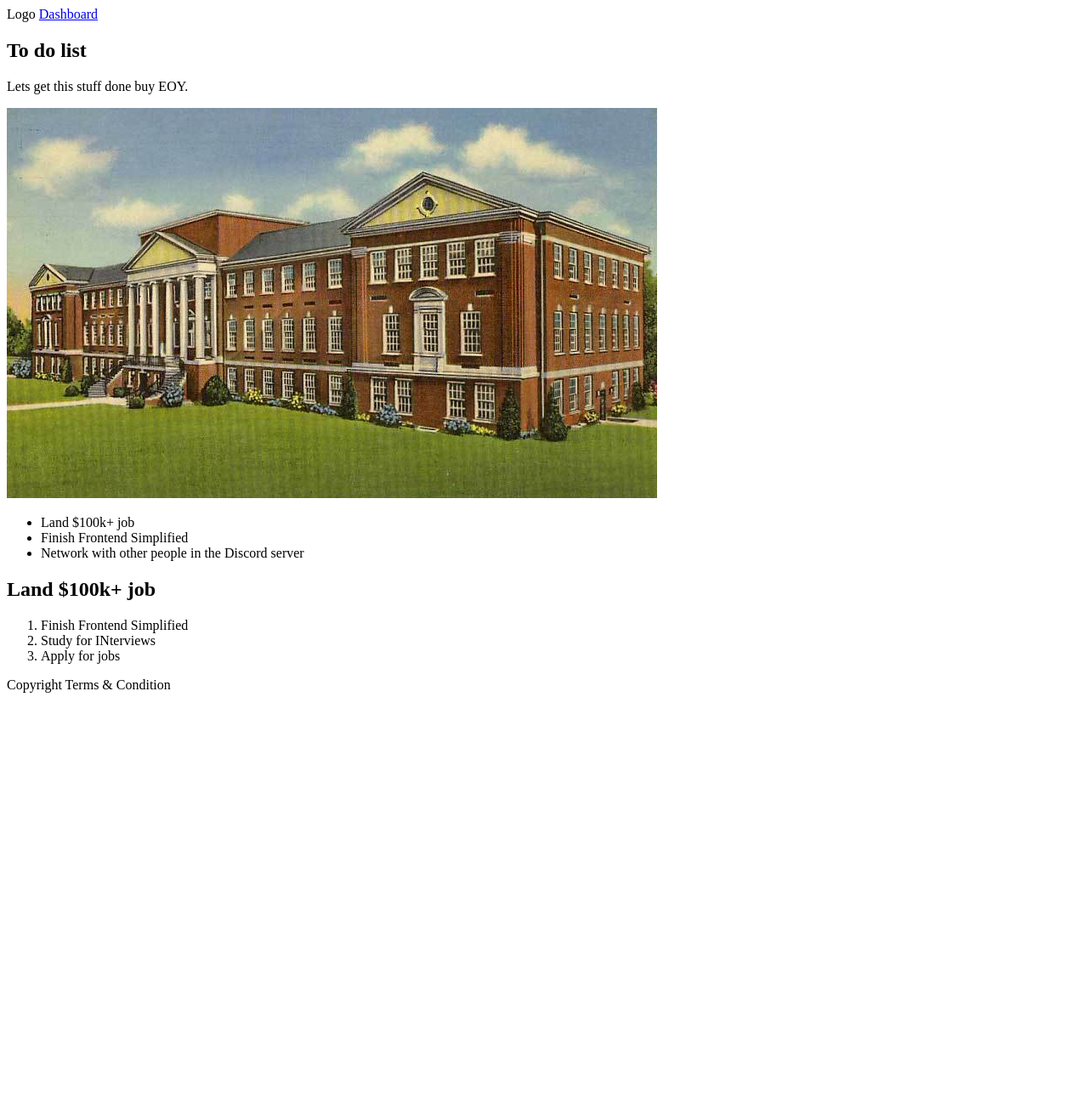
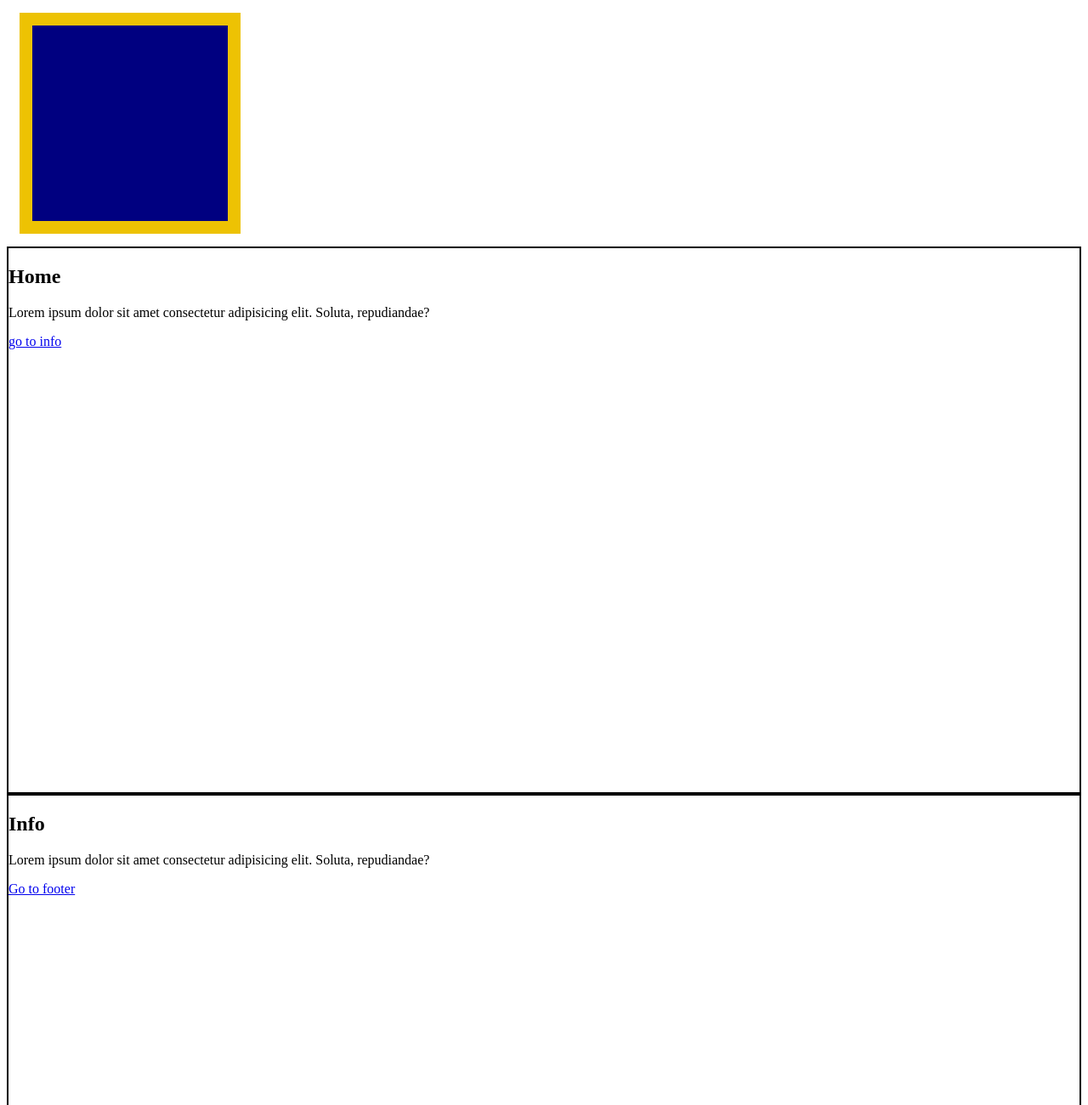
Before and after one commit to Humblebobojay39/HTML_CSS_Training, a plain HTML site: page index.html in a window 1280 px wide. Shown: the top 1300 px of the page at 85% size. Before the commit the page ends 823 px from the top, so only its background shows below. Drawn offline with Linux system fonts and the light colour scheme; files whose address does not match are found by name.

Commit message:
added new html properties and css

```diff
--- a/index.html
+++ b/index.html
@@ -10,6 +10,28 @@
 </head>
 
 <body>
+    <div class="box">
+    </div>
+    <div>
+        <!-- Second lesson -->
+        <section id="home">
+            <h1>Home</h1>
+            <p class="red">Lorem ipsum dolor sit amet consectetur adipisicing elit. Soluta, repudiandae?</p>
+            <a href="#info">go to info</a>
+        </section>
+        <section id="info">
+            <h1>Info</h1>
+            <p class="red">Lorem ipsum dolor sit amet consectetur adipisicing elit. Soluta, repudiandae?</p>
+            <a href="#footer">Go to footer</a>
+        </section>
+        <section id="footer">
+            <h1>Footer</h1>
+            <p class="red">Lorem ipsum dolor sit amet.</p>
+    </div>
+    <div>
+        <!-- first lesson -->
+        <a href="#home">home</a>
+        </section>
         <nav>
             Logo
             <a href="/dashboard.html">Dashboard</a>
@@ -40,6 +62,7 @@
         <footer>
             Copyright Terms & Condition
         </footer>
+    </div>
 </body>
 
 </html>
--- a/style.css
+++ b/style.css
@@ -0,0 +1,15 @@
+.box {
+    width: 200px;
+    height: 200px;
+    background-color: navy;
+
+    border: 15px solid rgb(237, 194, 3);
+    padding: 15px;
+    margin: 15px;
+
+}
+
+section {
+    height: 80vh;
+    border: 2px solid black;
+}
```
Also changed, not shown: 1 other file. Lines whose indentation alone changed are shown as unchanged.
